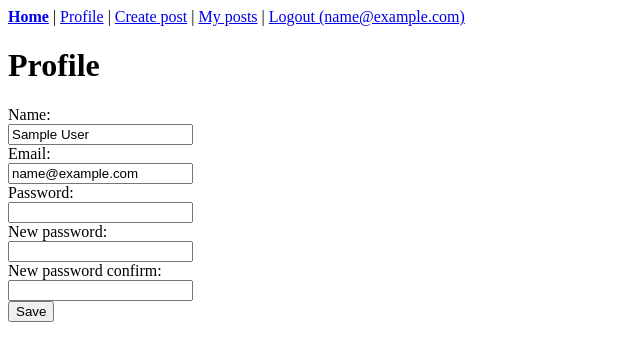
After one commit to p1613m/education-blog, a PHP site: page /profile.php in a window 1280 px wide. The commit adds this page. Shown: the top 361 px of the page, without its empty margins (0-640 px from the left). Run offline with PHP 8.4, Linux system fonts and the light colour scheme; the visitor is signed in with stand-in values (Sample User, id 1); tables that the repository leaves empty or names only in its code hold one stand-in row (values such as "Sample post").

Commit message:
Edit profile

```diff
--- a/includes/header.php
+++ b/includes/header.php
@@ -16,6 +16,7 @@ include 'core.php';
     <b><a href="index.php">Home</a></b> |
 
     <?php if ($user): ?>
+        <a href="profile.php">Profile</a> |
         <a href="create.php">Create post</a> |
         <a href="#">My posts</a> |
         <a href="logout.php">Logout (<?= $user['email'] ?>)</a>
--- /dev/null
+++ b/profile.php
@@ -0,0 +1,110 @@
+<?php
+$forAuth = true;
+include 'includes/header.php';
+
+// Заполняем данные пользователя
+$name = $user['name'];
+$email = $user['email'];
+
+// Создаем массив для ошибок
+$errors = [];
+// проверяем отправку формы
+if(isset($_POST['submit'])) {
+    // Берем данные из формы
+    $name = $_POST['name'];
+    $email = $_POST['email'];
+    $password = $_POST['password'];
+    $newPassword = $_POST['new_password'];
+    $newPasswordConfirm = $_POST['new_password_confirm'];
+
+    // Проверка длины строки name
+    $nameLen = mb_strlen($name);
+    if($nameLen < 1 || $nameLen > 30) {
+        $errors['name'] = 'Incorrect name length (1 - 30)';
+    }
+
+    // валидация на корректность email
+    if(!filter_var($email, FILTER_VALIDATE_EMAIL)) {
+        $errors['email'] = 'Incorrect email';
+    }
+    // Подготовка запроса на уникальность email
+    $emailQuery = $db->prepare("SELECT * FROM users WHERE email = :email AND id <> :user_id");
+    // выполнение запроса
+    $emailQuery->execute([
+        'email' => $email,
+        'user_id' => $user['id'],
+    ]);
+    // Получение первой строки из БД (массив или false)
+    if($emailQuery->fetch()) {
+        $errors['email'] = 'Email is exist';
+    }
+
+    // если указан новый пароль (т.е. если не пустая строка)
+    if($newPassword) {
+        // длина строки нового пароля
+        $newPasswordLen = mb_strlen($newPassword);
+        if($newPasswordLen < 3) {
+            $errors['new_password'] = 'Incorrect new password length';
+        }
+
+        // сравниваем строки нового пароля и его повторения
+        if($newPassword !== $newPasswordConfirm) {
+            $errors['new_password_confirm'] = 'Incorrect confirmation';
+        }
+
+        // сравниваем хэш старого пароля из формы с хэшем пароля из БД
+        if(md5($password) !== $user['password']) {
+            $errors['password'] = 'Incorrect password';
+        }
+    }
+
+    // если нет ошибок
+    if(count($errors) === 0) {
+        // если указан новый пароль, то заполняем его хэш, иначе берем старый хэш из БД
+        $password = $newPassword ? md5($newPassword) : $user['password'];
+        // подготовка запроса
+        $query = $db->prepare("UPDATE users SET name = :name, email = :email, password = :password WHERE id = :user_id");
+        // выполнение запроса
+        $query->execute([
+            'name' => $name,
+            'email' => $email,
+            'password' => $password,
+            'user_id' => $user['id']
+        ]);
+
+        // флаг успешного сохранения для вывода сообщения
+        $successUpdate = true;
+    }
+}
+?>
+
+<h1>Profile</h1>
+<?= isset($successUpdate) ? 'Success update' : '' ?>
+<form action="profile.php" method="post" novalidate>
+    <label>
+        Name:<br>
+        <input type="text" name="name" value="<?= $name ?>">
+        <?= $errors['name'] ?? '' ?>
+    </label><br>
+    <label>
+        Email:<br>
+        <input type="text" name="email" value="<?= $email ?>">
+        <?= $errors['email'] ?? '' ?>
+    </label><br>
+    <label>
+        Password:<br>
+        <input type="password" name="password">
+        <?= $errors['password'] ?? '' ?>
+    </label><br>
+    <label>
+        New password:<br>
+        <input type="password" name="new_password">
+        <?= $errors['new_password'] ?? '' ?>
+    </label><br>
+    <label>
+        New password confirm:<br>
+        <input type="password" name="new_password_confirm">
+        <?= $errors['new_password_confirm'] ?? '' ?>
+    </label><br>
+    <input type="submit" name="submit" value="Save">
+</form>
```
